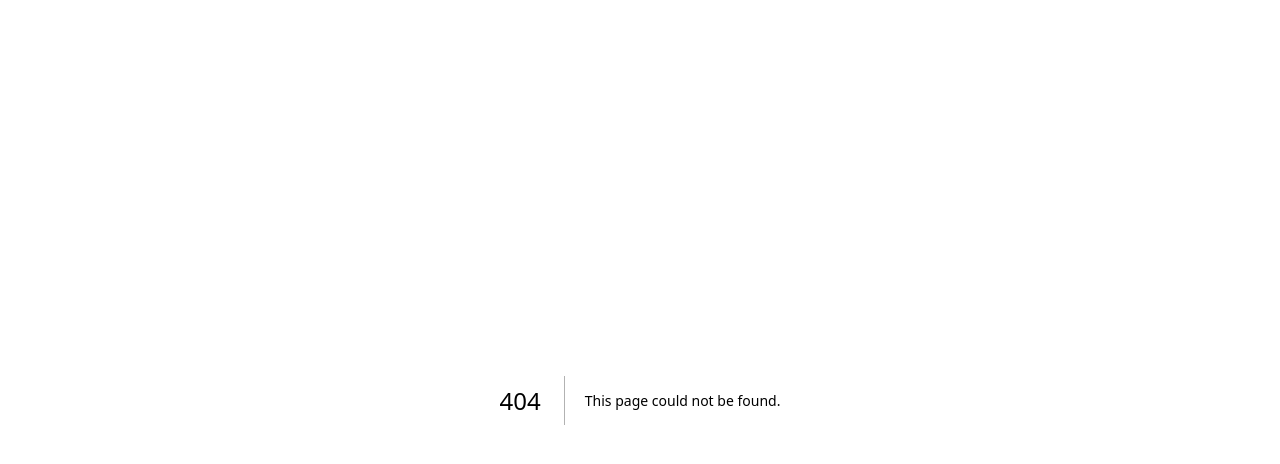
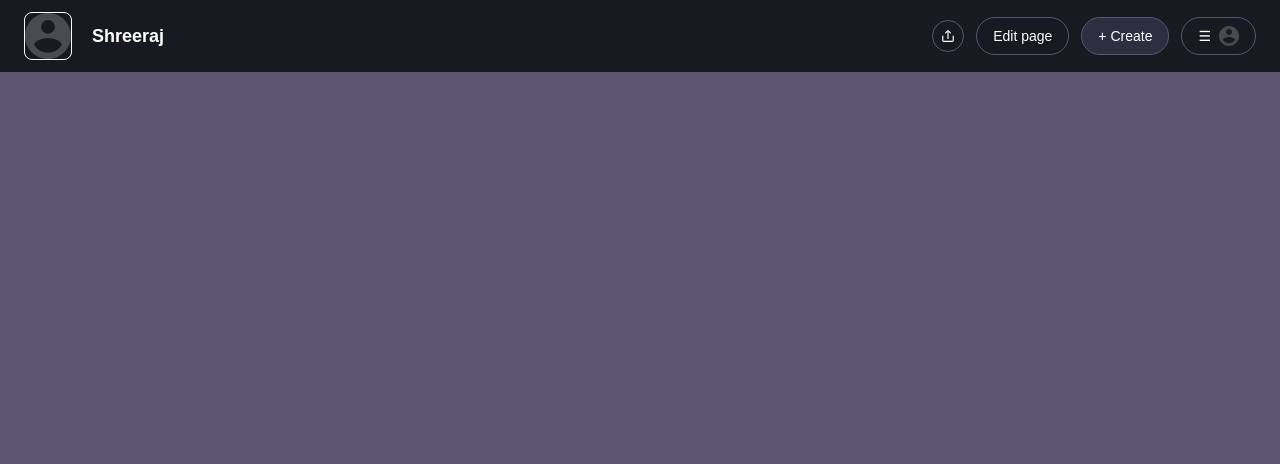
Before and after one commit to Ankryptic/buymeabeer, a Next.js app: page /about in a window 1280 px wide. Before the commit this address had no page. Shown: the top 464 px of the page. Built offline with nearby package versions, Linux system fonts and the light colour scheme; a web font is replaced by a local one.

Commit message:
add User page and UserNav

```diff
--- /dev/null
+++ b/app/[username]/UserNav.js
@@ -0,0 +1,76 @@
+"use client"
+import React, { useState } from "react";
+import Link from "next/link";
+import Image from "next/image";
+
+
+const UserNav = ({username}) => {
+    const [proDropdown, setProDropdown] = useState(false);
+
+
+    return (
+        <nav className="flex items-center justify-between w-full h-18 px-6 bg-[#181921] text-white">
+
+                <div className="flex items-center gap-5">
+                    <div className="relative user-image w-12 h-12 border border-white rounded-lg">
+                        <Image
+                            className="object-contain invert"
+                            src={"/profile.svg"}
+                            fill
+                            alt="profile-logo"
+                        />
+                    </div>
+                    <div className="username font-bold text-lg">Shreeraj</div>
+                    {/* <div className="username font-bold text-lg">{ username }</div> */}
+                </div>
+
+                <div className="flex items-center gap-3">
+                    <button className="p-2 border border-[#5b5570] hover:bg-[#5b5570] rounded-full cursor-pointer">
+                        <Image
+                            className="invert"
+                            src={"/upload.svg"}
+                            width={14}
+                            height={14}
+                            alt="upload-logo"
+                        />
+                    </button>
+                    <button className="text-sm p-2 px-4 border border-[#5b5570] hover:bg-[#5b5570] rounded-full cursor-pointer">
+                        <span>Edit page</span>
+                    </button>
+                    <button className="text-sm p-2 px-4 border border-[#5b5570] bg-[#2f2d41] hover:bg-[#181921] rounded-full cursor-pointer">
+                        <span>+ </span>
+                        <span>Create</span>
+                    </button>
+
+                    <div className="relative">
+                        <button className="flex items-center gap-2 text-sm p-2 px-4 border border-[#5b5570] hover:bg-[#5b5570] rounded-full cursor-pointer" onClick={() => {setProDropdown(!proDropdown)}} aria-haspopup="menu" aria-expanded={proDropdown} onBlur={() => setProDropdown(false)}>
+                            <span>&#9776;</span>
+                            <Image
+                                className="invert"
+                                src={"/profile.svg"}
+                                width={20}
+                                height={20}
+                                alt="profile-logo"
+                            />
+                        </button>
+
+                        <div className={`absolute right-2 top-12 bg-[#5b5570] shadow shadow-black flex flex-col w-50 rounded-sm text-sm  transition-all duration-300 overflow-hidden
+                            ${proDropdown ? "opacity-100 p-4 max-h-50" :
+                                "opacity-0 max-h-0 p-0"
+                            }
+                        `}>
+                            <Link href={"/"} className="hover:bg-[#3b354f] py-2 px-2 rounded-lg">View my page</Link>
+                            <Link href={"/"} className="hover:bg-[#3b354f] py-2 px-2 rounded-lg">Dashboard</Link>
+                            <Link href={"/"} className="hover:bg-[#3b354f] py-2 px-2 rounded-lg">My account</Link>
+                            <Link href={"/"} className="hover:bg-[#3b354f] py-2 px-2 rounded-lg">Refer a creator</Link>
+                            <button type="button" className="hover:bg-[#3b354f] py-2 px-2 rounded-lg text-start text-gray-300 cursor-pointer"><span>Logout</span></button>
+                        </div>
+                    </div>
+
+                </div>
+
+            </nav>
+    )
+}
+
+export default React.memo(UserNav);
--- /dev/null
+++ b/app/[username]/page.js
@@ -0,0 +1,17 @@
+
+import React from "react";
+import Image from "next/image";
+import Link from "next/link";
+import UserNav from "./UserNav";
+
+const Username = async ({ params }) => {
+    const { username } = await params;
+
+    return (
+        <div>
+            <UserNav username={username}/>
+        </div>
+    )
+}
+
+export default Username;
```
Also changed, not shown: public/upload.svg (added).
